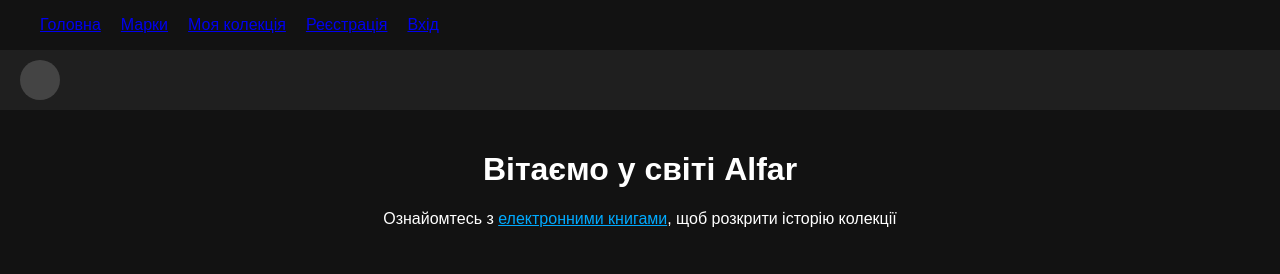
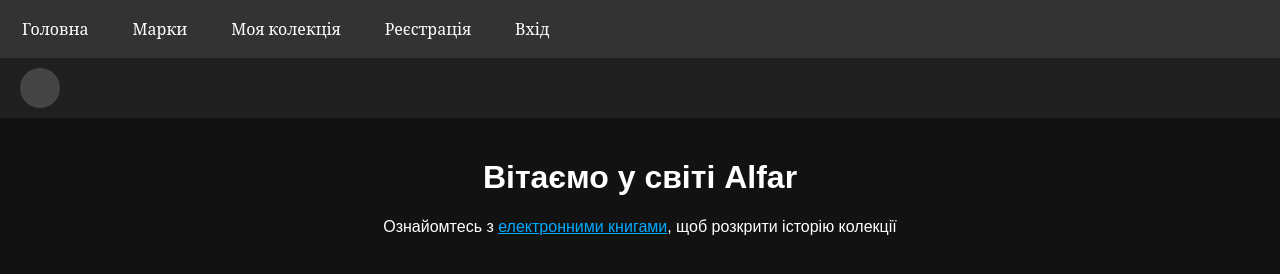
Before and after one commit to MrAura-888/alfar-site, a plain HTML site: page index.html in a window 1280 px wide. Drawn offline with Linux system fonts and the light colour scheme.

Commit message:
Update index.html

```diff
--- a/index.html
+++ b/index.html
@@ -1,6 +1,29 @@
 <!DOCTYPE html>
 <html lang="uk">
 <head>
+  <style>
+  nav ul {
+    list-style: none;
+    display: flex;
+    gap: 20px;
+    padding: 10px;
+    background-color: #333;
+    margin: 0;
+  }
+
+  nav ul li a {
+    color: white;
+    text-decoration: none;
+    font-family: 'Serif', serif;
+    padding: 8px 12px;
+    display: block;
+  }
+
+  nav ul li a:hover {
+    background-color: #555;
+    border-radius: 4px;
+  }
+</style>
   <meta charset="UTF-8" />
   <meta name="viewport" content="width=device-width, initial-scale=1.0" />
   <title>Alfar</title>
```
